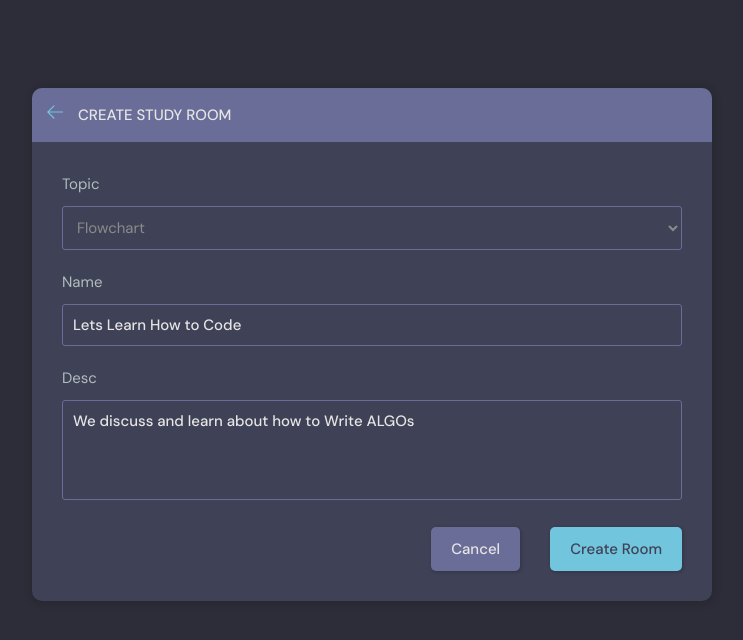
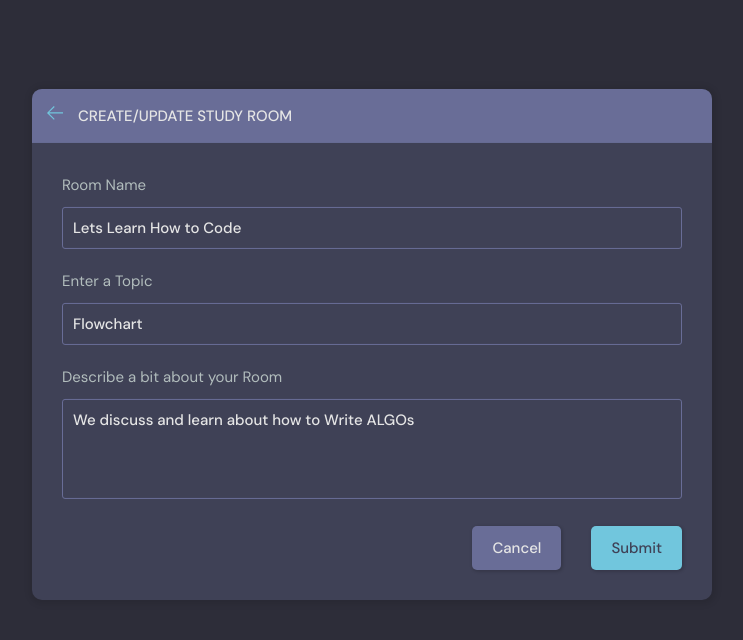
Before and after one commit to Vasudev-2308/studybud, a Django app: page /update-room/15/ in a window 1280 px wide. Shown: the part 76-716 px from the top of the page, without its empty margins (268-1011 px from the left). Run offline with Django 5.2, Linux system fonts and the light colour scheme; a user stored in the database is signed in; data comes from the database, SQL or seed files in the repository; both versions use the stored data as it was after the commit.

Commit message:
Some Error in Views.py for Update User; Need to Fix it

```diff
--- a/base/forms.py
+++ b/base/forms.py
@@ -1,8 +1,15 @@
 from django.forms import ModelForm
 from .models import Room
+from django.contrib.auth.models import User
 
 class RoomForm(ModelForm):
     class Meta:
         model = Room
         fields = '__all__'
         exclude = ['host', 'participants']
+
+
+class UserForm(ModelForm):
+    class Meta:
+        model = User
+        fields = ['username', 'email' ]
--- a/base/urls.py
+++ b/base/urls.py
@@ -3,6 +3,7 @@ from . import views
 
 urlpatterns = [
     path('user/<str:pk>/', views.userProfile, name = 'user'),
+    path('update-user/', views.updateUser, name = 'update-user'),
     path('login/', views.loginPage, name='login'),
     path('register', views.registerUser, name='register' ),
     path('logout/', views.logoutUser, name='log-out'),
--- a/base/views.py
+++ b/base/views.py
@@ -6,7 +6,7 @@ from django.contrib.auth.forms import UserCreationForm
 from django.contrib.auth.decorators import login_required
 from django.db.models import Q
 from .models import Room, Topic, User, Message
-from .forms import RoomForm
+from .forms import RoomForm, UserForm
 
 # Create your views here.
 
@@ -124,10 +124,14 @@ def updateRoom(req, pk):
 
     if req.method == 'POST':
         form = RoomForm(req.POST, instance=room)
-        if form.is_valid():
-            form.save()
-            return redirect('home')
-    context = {'form':form}
+        topic_name = req.POST.get('topic')
+        topic, created = Topic.objects.get_or_create(name=topic_name)
+        room.name = req.POST.get('name')
+        room.topic = topic
+        room.desc = req.POST.get('desc')
+        room.save()
+        return redirect('home')
+    context = {'form':form, 'room': room}
     return render(req, 'base/room_form.html', context)
 
 
@@ -151,3 +155,17 @@ def deleteComment(req, pk):
         message.delete()
         return redirect('home')
     return render(req, 'base/delete.html', {'obj': message})
+
+@login_required(login_url="/login")
+def updateUser(req):
+    user = req.user
+    form = UserForm(instance=user)
+
+    if req.method == 'POST':
+        form = UserForm(req.POST, instance=user)
+        if form.is_valid():
+            form.save()
+            redirect('user', pk = user.id)
+        else:
+            print(form.errors)
+    return render(req, 'base/update_user.html', {'form': form})
--- a/templates/base/profile.html
+++ b/templates/base/profile.html
@@ -29,7 +29,9 @@
           <div class="profile__info">
             <h3>{{user.username}}</h3>
             <p>@{{user.username}}</p>
-            <a href="edit-user.html" class="btn btn--main btn--pill">Edit Profile</a>
+            {% if request.user == user%}
+            <a href="{% url 'update-user' %}" class="btn btn--main btn--pill">Edit Profile</a>
+            {% endif %}
           </div>
           <div class="profile__about">
             <h3>About</h3>
--- a/templates/base/room_form.html
+++ b/templates/base/room_form.html
@@ -18,28 +18,29 @@
               ></path>
             </svg>
           </a>
-          <h3>Create Study Room</h3>
+          <h3>Create/Update Study Room</h3>
         </div>
       </div>
       <div class="layout__body">
         <form class="form" action="" method="POST">
-          {%csrf_token%} {% for field in form %}
+          {%csrf_token%}
           <div class="form__group">
-            <label for="room_name">{{field.label}}</label>
+            <label for="room_name">Room Name</label>
             <!-- <input
               id="room_name"
               name="room_name"
               type="text"
               placeholder="E.g. Mastering Python + Django"
             /> -->
-            {{field}}
+            {{form.name}}
           </div>
-          {% endfor %}
-          <!-- <div class="form__group">
-            <label for="room_topic">Topic</label>
+
+          <div class="form__group">
+            <label for="room_topic">Enter a Topic</label>
             <input
               required
               type="text"
+              value="{{room.topic.name}}"
               name="topic"
               id="room_topic"
               list="topic-list"
@@ -47,14 +48,27 @@
             <datalist id="topic-list">
               <select id="room_topic">
                 <option value="">Select your topic</option>
-                <option value="Python">Python</option>
-                <option value="Django">Django</option>
+                {% for topic in topics %}
+                <option value="{{topic.name}}">{{topic.name}}</option>
+                {% endfor %}
               </select>
             </datalist>
-          </div> -->
+          </div>
+
+          <div class="form__group">
+            <label for="room_description">Describe a bit about your Room</label>
+            <!-- <input
+              id="room_description"
+              name="room_description"
+              type="text"
+              placeholder="E.g. Mastering Python + Django"
+            /> -->
+            {{form.desc}}
+          </div>
+
           <div class="form__action">
             <a class="btn btn--dark" href="{% url 'home' %}">Cancel</a>
-            <button class="btn btn--main" type="submit">Create Room</button>
+            <button class="btn btn--main" type="submit">Submit</button>
           </div>
         </form>
       </div>
--- a/templates/nav.html
+++ b/templates/nav.html
@@ -32,7 +32,7 @@
       <!-- Logged In -->
       {% if request.user.is_authenticated %}
       <div class="header__user">
-        <a href="profile.html">
+        <a href="{% url 'user' request.user.id %}">
           <div class="avatar avatar--medium active">
             <img src="https://randomuser.me/api/portraits/men/37.jpg" />
           </div>
@@ -63,7 +63,7 @@
       {% endif %}
 
       <div class="dropdown-menu">
-        <a href="settings.html" class="dropdown-link"
+        <a href="{% url 'update-user' %}" class="dropdown-link"
           ><svg
             version="1.1"
             xmlns="http://www.w3.org/2000/svg"
```
Also changed, not shown: templates/base/update_user.html (added, +44 -0 lines), db.sqlite3.
